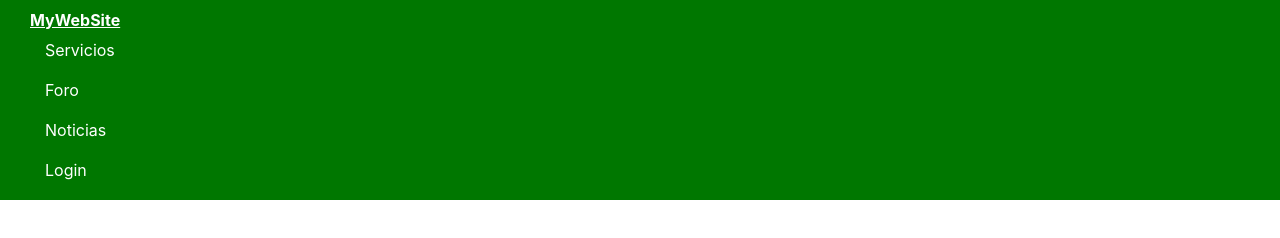
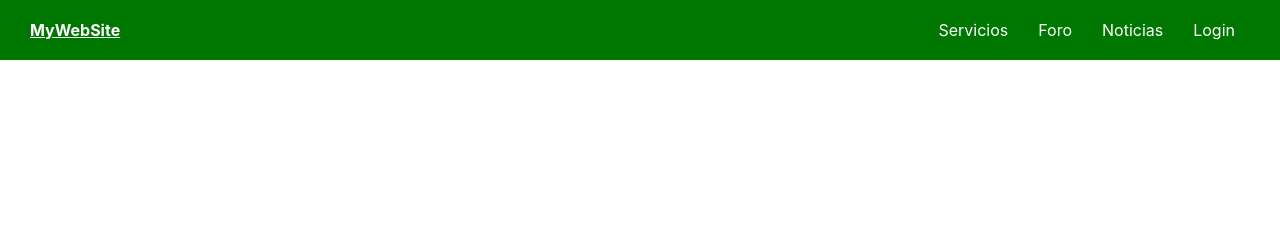
Before and after one commit to PabloMacieyko/utn-labcomII-practices, a plain HTML site: page U03P02/index.html in a window 1280 px wide. Drawn offline with Linux system fonts and the light colour scheme.

Commit message:
Aplicar flexbox a nuestro navbar

```diff
--- a/U03P02/css/index.css
+++ b/U03P02/css/index.css
@@ -13,6 +13,9 @@ body {
 }
 
 nav {
+    display: flex;
+    justify-content: space-between;
+    align-items: center;
     width: 100%;
     background-color: #007700;
     padding-left: 30px;
@@ -29,6 +32,7 @@ nav {
 }
 
 .nav-links {
+    display: flex;
     list-style: none;
 }
 
```
